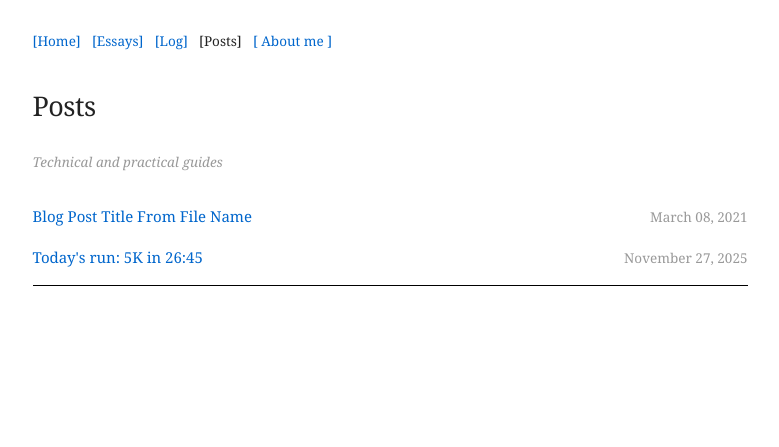
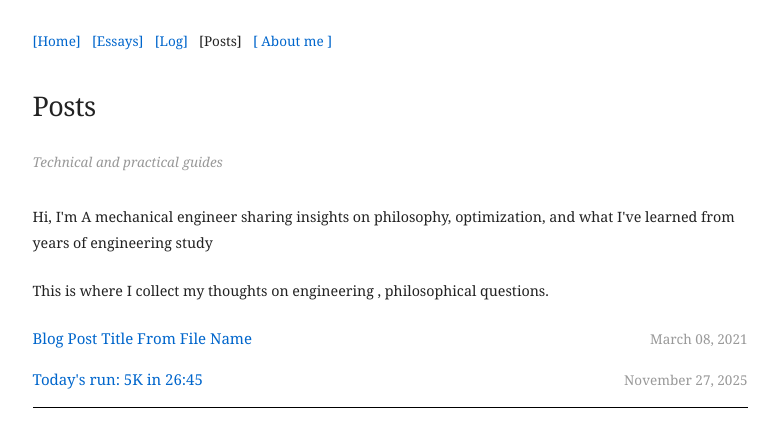
Before and after one commit to HJahanshiri/Hjahanshiri.github.io, a Jekyll site: the page built from posts.html, in a window 1280 px wide. Shown: the top 447 px of the page, without its empty margins (250-1029 px from the left). Built offline with Jekyll 4.4.1, drawn with Linux system fonts in a browser that asks for light colours.

Commit message:
Update posts.html

```diff
--- a/posts.html
+++ b/posts.html
@@ -4,11 +4,16 @@ title: Posts
 ---
 <h1>Posts</h1>
 <p class="subtitle">Technical and practical guides</p>
+<div class="home-content">
+    <p>Hi, I'm  A mechanical engineer sharing insights on philosophy, optimization, and what I've learned from years of engineering study</p>
+    <p>This is where I collect my thoughts on engineering , philosophical questions.</p>
+</div>
 <ul class="article-list">
 {% for post in site.posts reversed %}
     <li class="article-item">
         <a href="{{ post.url }}" class="article-link">{{ post.title }}</a>
         <span class="article-meta">{{ post.date | date: "%B %d, %Y" }}</span>
     </li>
+
 {% endfor %}
 </ul>
```
